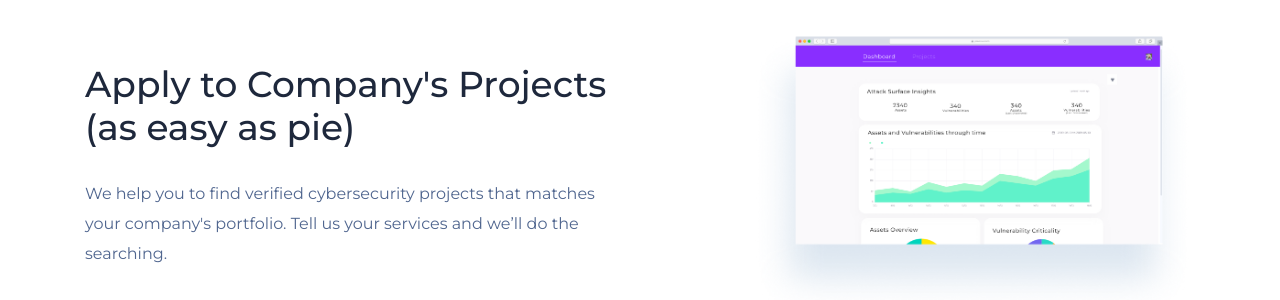
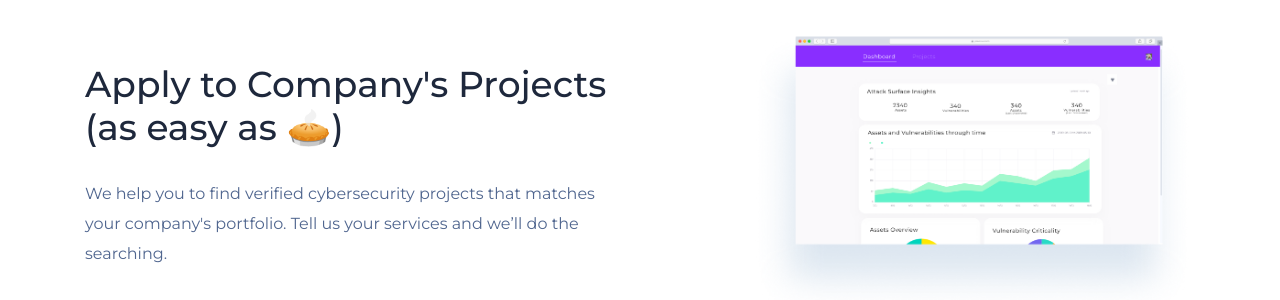
Before and after one commit to Plexicus/web, a Jekyll site: the page built from coming-soon.html, in a window 1280 px wide and 900 px high, scrolled down 1383 px. Shown: the part 198-498 px from the top of the window. Built offline with Jekyll 4.4.1, drawn with Linux system fonts in a browser that asks for light colours.

Commit message:
Update coming-soon.html

```diff
--- a/coming-soon.html
+++ b/coming-soon.html
@@ -69,7 +69,7 @@ hero: product
             <div class="row align-items-center justify-content-between">
                 <div class="col-lg-6 col-md-6 req-demo-left">
                     <div class="col-lg-20">
-                        <h1>Apply to Company's Projects (as easy as pie) </h1>
+                        <h1>Apply to Company's Projects (as easy as 🥧) </h1>
                         <p>
                             <br>We help you to find verified cybersecurity projects that matches your company's portfolio. Tell us your services and we’ll do the searching.
                         </p>
```
